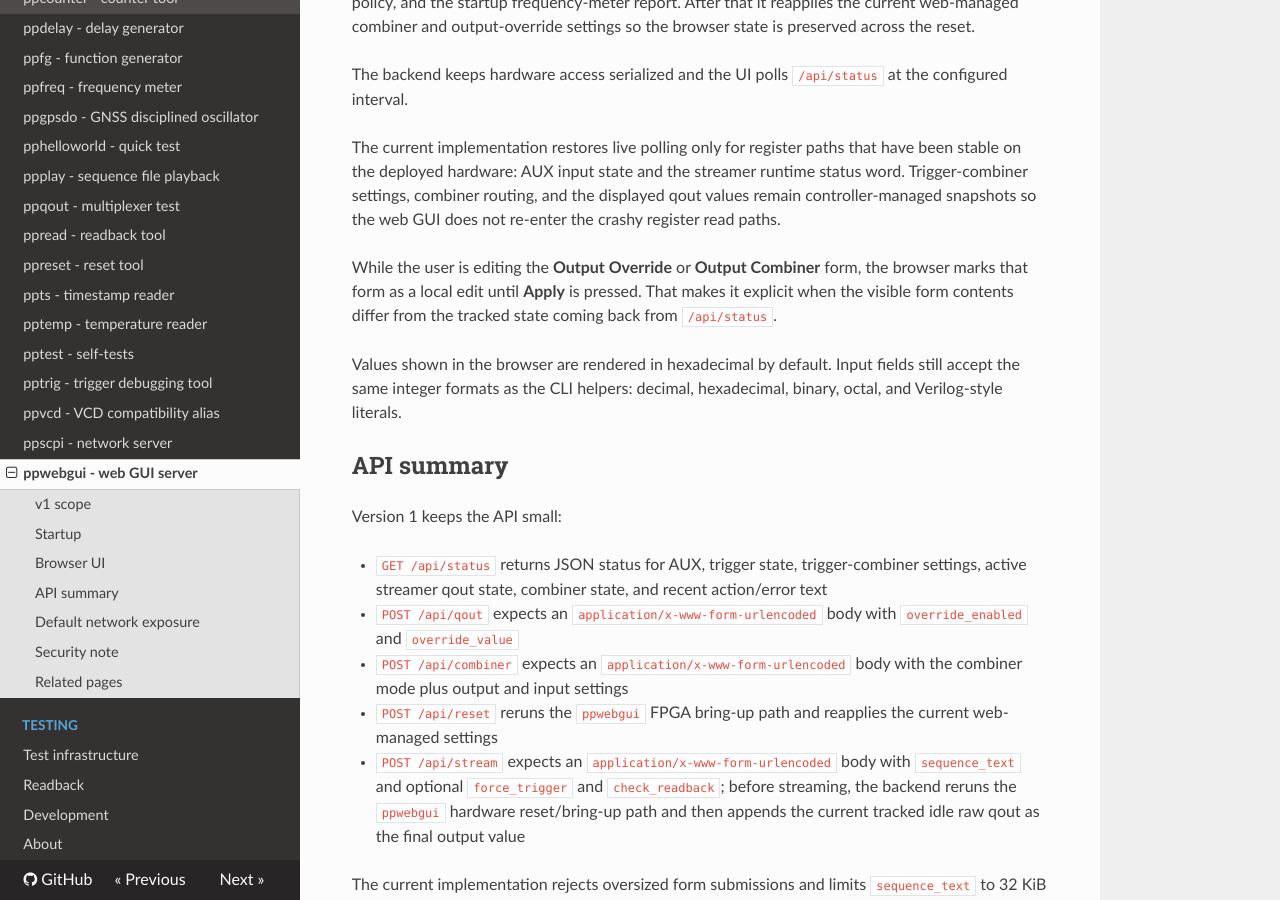
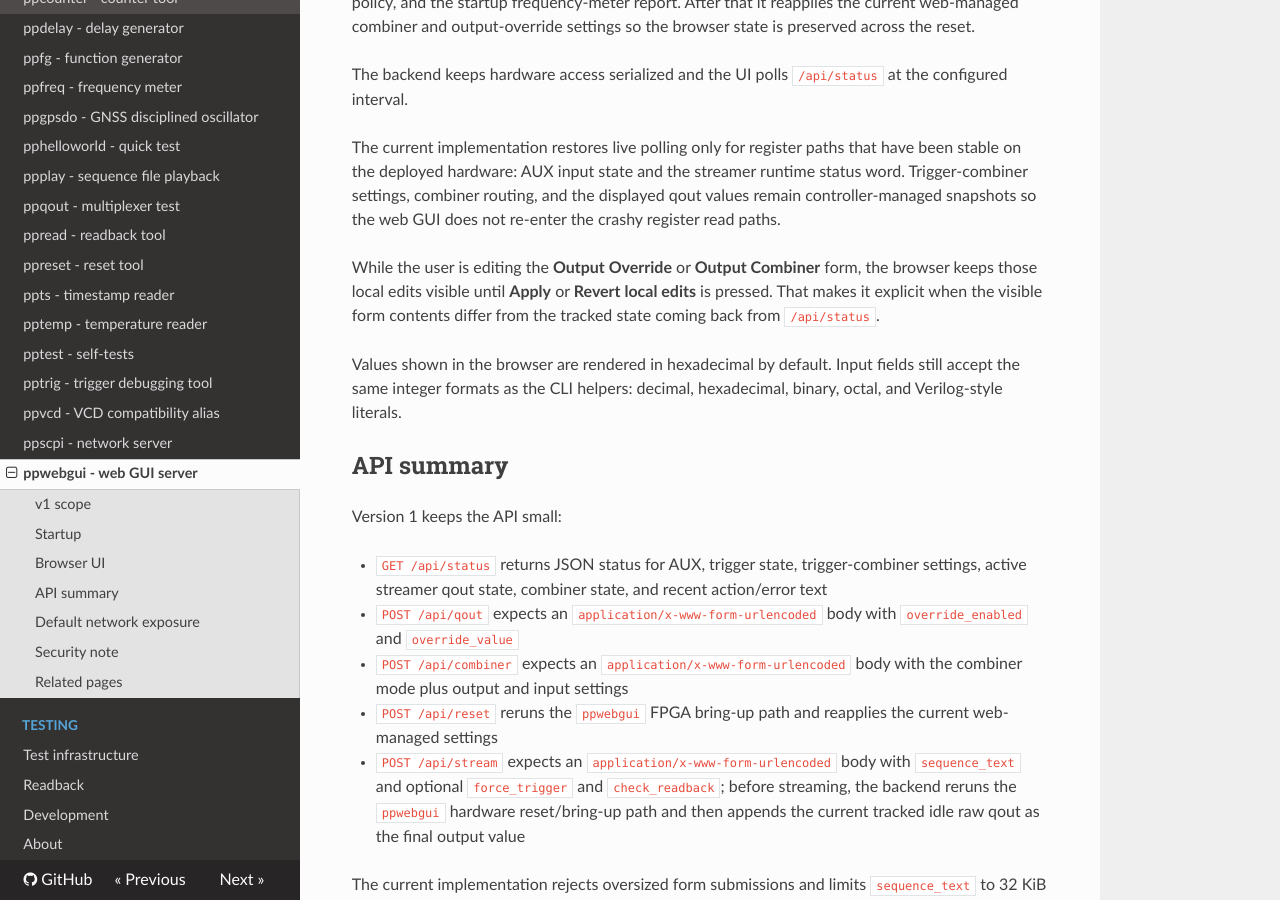
Before and after one commit to rokzitko/PulsePins, an MkDocs documentation site: the page built from docs/docs/ppwebgui.md, in a window 1280 px wide and 900 px high, scrolled down 1956 px. Built offline with MkDocs 1.6.1, drawn with Linux system fonts in a browser that asks for light colours; nearby versions of some CDN libraries.

Commit message:
keep ppwebgui local form edits stable until applied
Preserve browser-side override and combiner edits across status polls so the new local-edit warnings stay accurate. Add explicit revert controls so users can get back to the tracked state without waiting for a poll refresh.

```diff
--- a/docs/docs/ppwebgui.md
+++ b/docs/docs/ppwebgui.md
@@ -70,7 +70,7 @@
 
 The current implementation restores live polling only for register paths that have been stable on the deployed hardware: AUX input state and the streamer runtime status word. Trigger-combiner settings, combiner routing, and the displayed qout values remain controller-managed snapshots so the web GUI does not re-enter the crashy register read paths.
 
-While the user is editing the **Output Override** or **Output Combiner** form, the browser marks that form as a local edit until **Apply** is pressed. That makes it explicit when the visible form contents differ from the tracked state coming back from `/api/status`.
+While the user is editing the **Output Override** or **Output Combiner** form, the browser keeps those local edits visible until **Apply** or **Revert local edits** is pressed. That makes it explicit when the visible form contents differ from the tracked state coming back from `/api/status`.
 
 Values shown in the browser are rendered in hexadecimal by default. Input fields still accept the same integer formats as the CLI helpers: decimal, hexadecimal, binary, octal, and Verilog-style literals.
 
```
Also changed, not shown: 1 other file.
